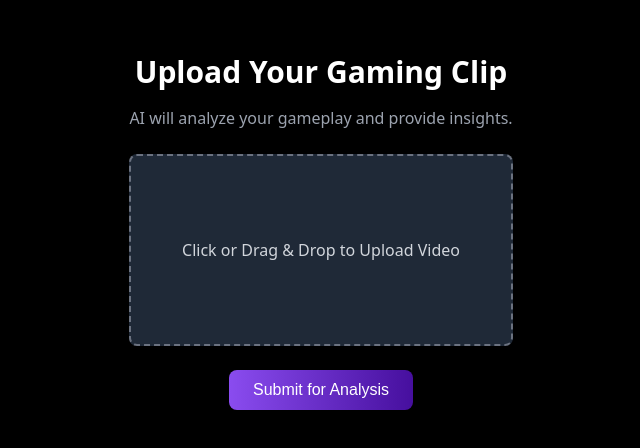
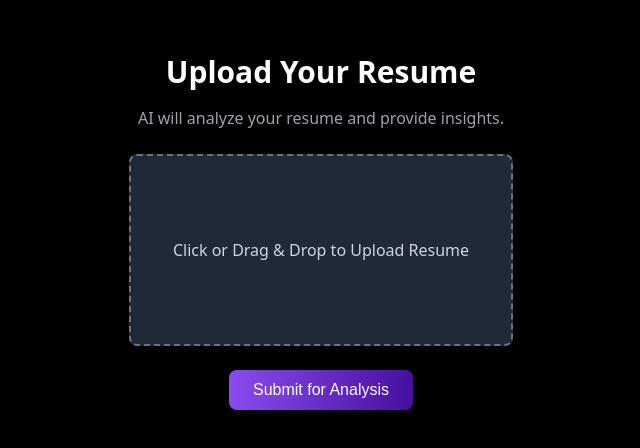
Before and after one commit to YoYoDough/resume_analyzer_ai, a Next.js app: page /promptPage in a window 1280 px wide. Shown: the part 168-616 px from the top of the page, without its empty margins (319-959 px from the left). Built offline with nearby package versions, Linux system fonts and the light colour scheme; a web font is replaced by a local one.

Commit message:
Switching to resume AI analyzer

```diff
--- a/app/promptPage/page.jsx
+++ b/app/promptPage/page.jsx
@@ -33,7 +33,7 @@ const page = () => {
     setUploading(true);
 
     try {
-      const response = await fetch("http://localhost:5000/upload", {
+      const response = await fetch("http://localhost:8080/upload", {
         method: "POST",
         body: fileData,
       })
@@ -49,12 +49,12 @@ const page = () => {
 
   return (
     <div className="flex flex-col items-center justify-center min-h-screen text-white p-6">
-      <h1 className="text-3xl font-bold mb-4">Upload Your Gaming Clip</h1>
-      <p className="text-gray-400 mb-6">AI will analyze your gameplay and provide insights.</p>
+      <h1 className="text-3xl font-bold mb-4">Upload Your Resume</h1>
+      <p className="text-gray-400 mb-6">AI will analyze your resume and provide insights.</p>
 
       <label className="w-96 h-48 flex items-center justify-center border-2 border-dashed border-gray-500 rounded-lg cursor-pointer bg-gray-800 hover:bg-gray-700 transition">
         <input type="file" className="hidden" accept="video/*" onChange={handleFileChange} />
-        <span className="text-gray-300">Click or Drag & Drop to Upload Video</span>
+        <span className="text-gray-300">Click or Drag & Drop to Upload Resume</span>
       </label>
 
       {preview && (
@@ -70,7 +70,7 @@ const page = () => {
         Submit for Analysis
       </button>
 
-      {uploading && <p className = "text-grey-400">Analyzing video...</p>}
+      {uploading && <p className = "text-grey-400">Analyzing resume...</p>}
       {analysis && <p className = "text-green-400">Feedback: {analysis}</p>}
     </div>
   );
```
Also changed, not shown: 2 other files (tests, documents, lock files or other folders).
